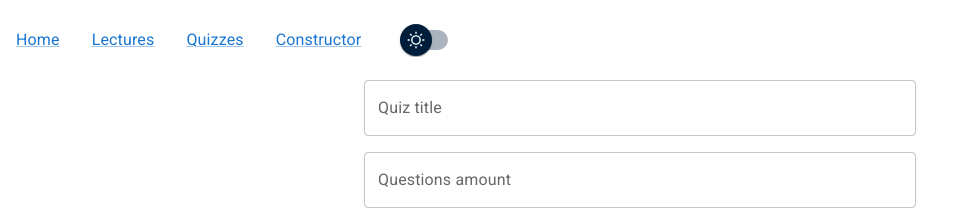
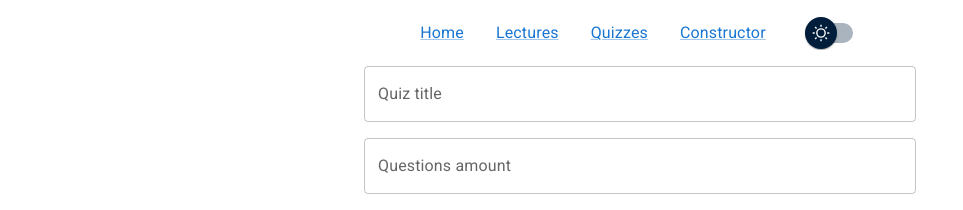
Before and after one commit to RichardPickman/massage, a React (Create React App) app: page /profile in a window 1280 px wide. Shown: the top 210 px of the page, without its empty margins (0-963 px from the left). Built offline with nearby package versions, Linux system fonts and the light colour scheme; no server answers.

Commit message:
feat: remove unnecessary styles

```diff
--- a/src/styles.css
+++ b/src/styles.css
@@ -9,36 +9,3 @@
 ul {
   list-style: none;
 }
-
-.header {
-  display: flex;
-
-  height: 5rem;
-  align-items: center;
-}
-
-.header__list {
-  display: flex;
-
-  margin: 0 auto;
-  gap: 1rem;
-}
-
-.container {
-  display: flex;
-  justify-content: center;
-  width: 1024px;
-
-  margin: 1rem auto;
-}
-
-.footer {
-  display: flex;
-}
-
-.footer__list {
-  display: flex;
-
-  margin: 0 auto;
-  gap: 1rem;
-}
```
